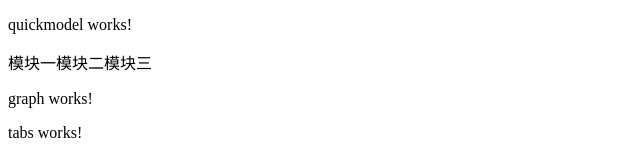
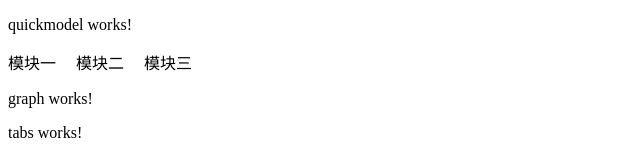
Before and after one commit to havefan-cccoder/angular7-owndemo, an Angular app: page /quickmodel in a window 1280 px wide. Shown: the top 158 px of the page, without its empty margins (0-640 px from the left). Built offline with nearby package versions, Linux system fonts and the light colour scheme.

Commit message:
样式-first commit

```diff
--- a/src/app/shared/nav/nav.component.less
+++ b/src/app/shared/nav/nav.component.less
@@ -0,0 +1,2 @@
+@gap: 20px;
+ a{margin-right: @gap;}
```
